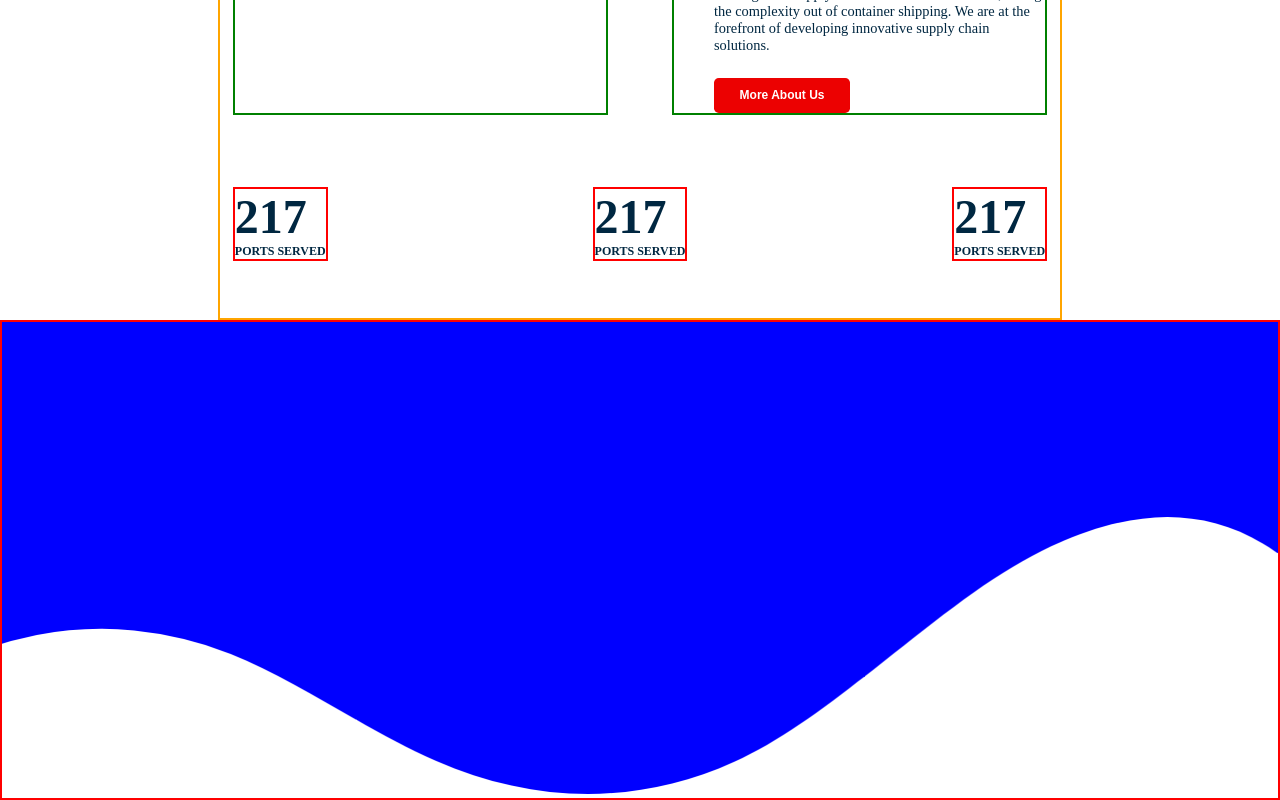
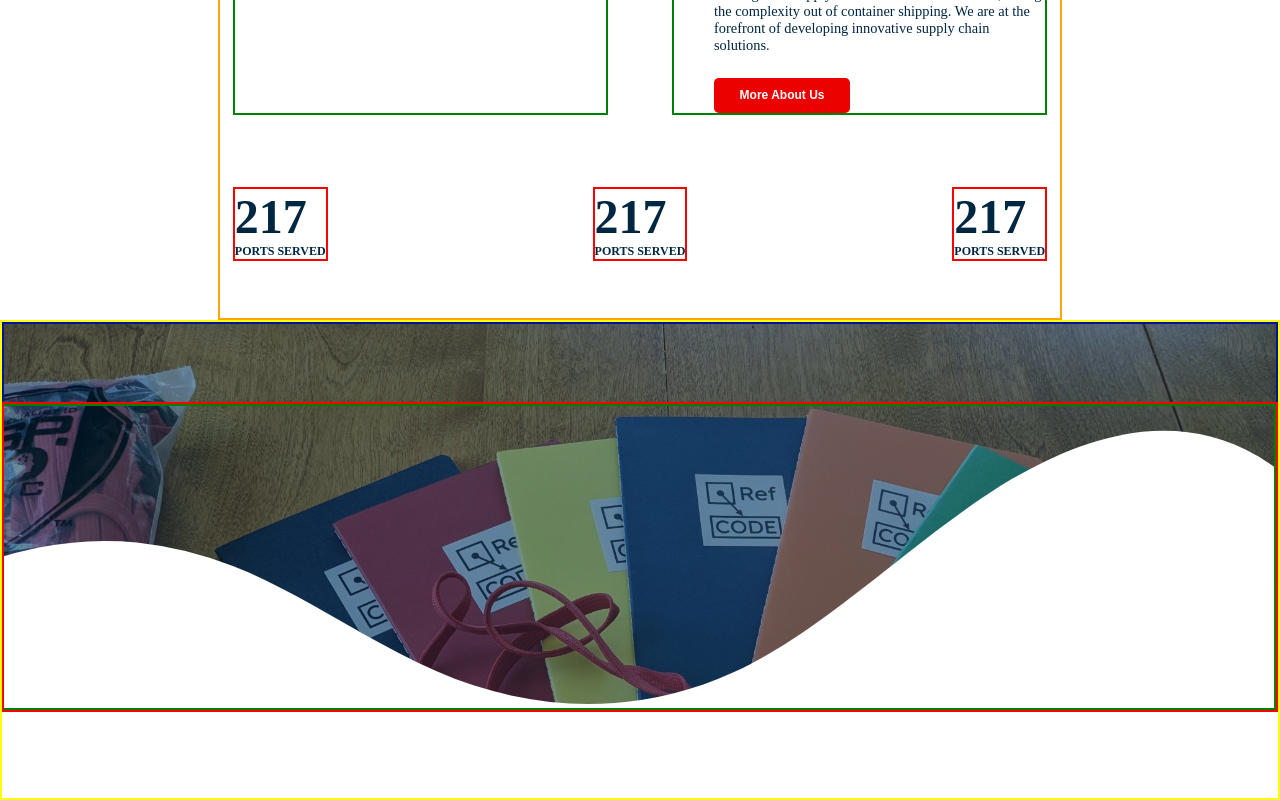
Before and after one commit to tracemycodes/fullstack_logistics_service_webapp, a React (Create React App) app: page / in a window 1280 px wide. Shown: the part 2523-3323 px from the top of the page. Built offline with nearby package versions, Linux system fonts and the light colour scheme.

Commit message:
overlay styling achieved

```diff
--- a/src/components/LandingPage/ShipSmart.js
+++ b/src/components/LandingPage/ShipSmart.js
@@ -1,26 +1,49 @@
 import React from 'react';
 import styled from 'styled-components';
+import myimg from '../../assets/myimg.jpg';
 
 const SmartSection = styled.section`
   width: 100%;
   height: 30rem;
-  border: 2px solid red;
   position: relative;
-  background-color: blue;
+  border: 2px solid yellow;
+
+
+  .overlay-img{
+  border: 2px solid blue;
+  height: 24rem;
+  background-image: url(${myimg});
+  background-size: cover;
+  background-repeat: no-repeat;
+
+
+  &:before {
+    content: " ";
+    top: 0;
+    left: 0;
+    width: 100%;
+    height: 24rem;
+    background-color: rgb(0, 39, 65, 0.5);
+    position: absolute;
+  }
+  }
+
 
   .custom-shape-divider-bottom-1652363935 {
     position: absolute;
-    bottom: 0;
+    top: 5rem;
     left: 0;
     width: 100%;
     overflow: hidden;
     line-height: 0;
     transform: rotate(180deg);
+    border 2px solid red;
   }
 
   .custom-shape-divider-bottom-1652363935 svg {
     position: relative;
     display: block;
+    border: 2px solid green;
     width: calc(112% + 1.3px);
     height: 306px;
     transform: rotateY(180deg);
@@ -40,6 +63,7 @@
 const ShipSmart = () => {
   return (
     <SmartSection>
+      <div className='overlay-img'></div>
       <div className='custom-shape-divider-bottom-1652363935'>
         <svg
           data-name='Layer 1'
```
Also changed, not shown: src/assets/myimg.jpg (added).
